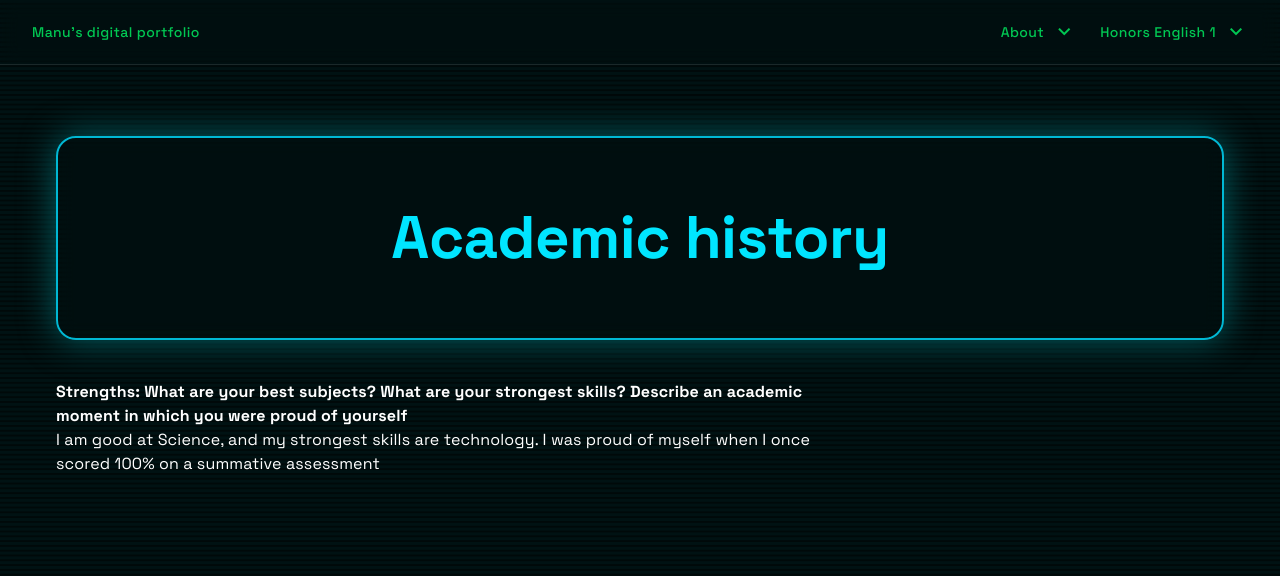
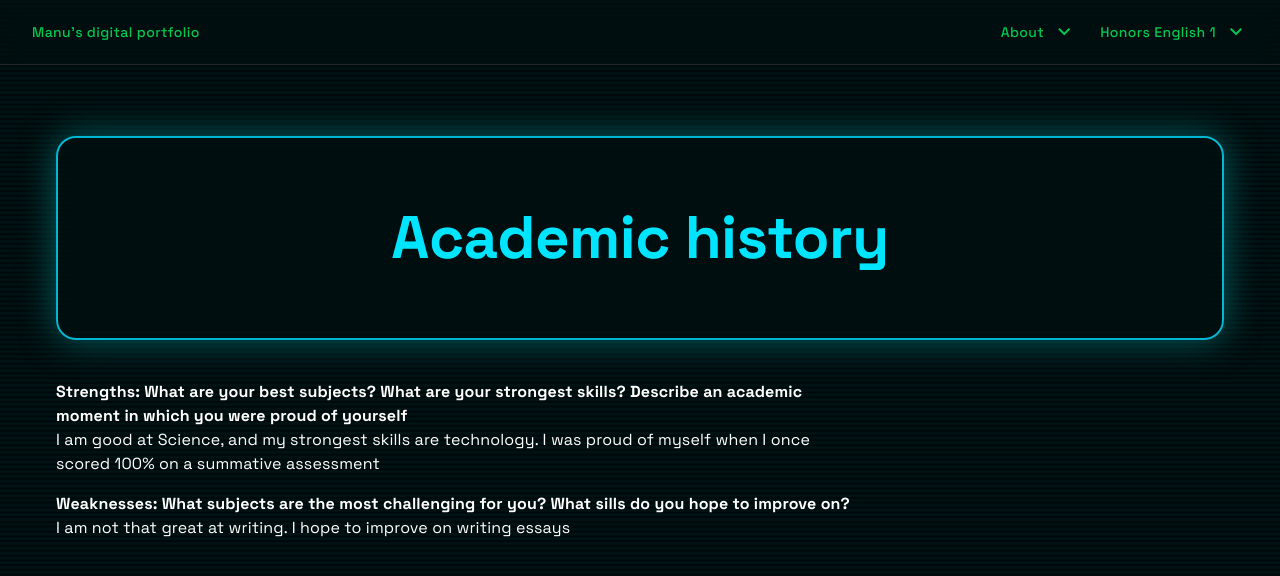
Before and after one commit to manuthecoder/digital-portfolio, a Next.js app: page /academic-history in a window 1280 px wide. Shown: the top 576 px of the page. Built offline with nearby package versions, Linux system fonts and the light colour scheme.

Commit message:
Update academic-history.tsx

```diff
--- a/pages/academic-history.tsx
+++ b/pages/academic-history.tsx
@@ -49,6 +49,10 @@ export default function Home() {
             <b>Strengths: What are your best subjects? What are your strongest skills? Describe an academic moment in which you were proud of yourself</b>
             <br />I am good at Science, and my strongest skills are technology. I was proud of myself when I once scored 100% on a summative assessment
           </Typography>
+          <Typography sx={{ mb: 2, mt: 1 }}>
+            <b>Weaknesses: What subjects are the most challenging for you? What sills do you hope to improve on?</b>
+            <br />I am not that great at writing. I hope to improve on writing essays
+          </Typography>
         </Box>
       </Box>
     </>
```
